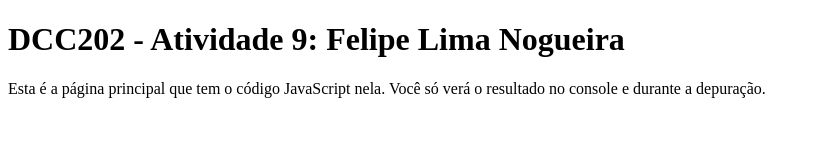
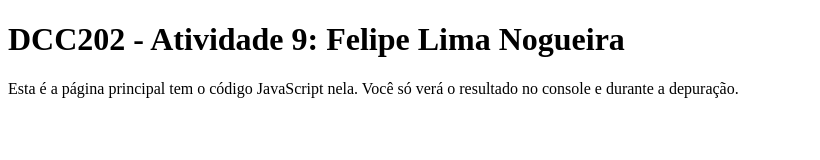
Before and after one commit to ufjf-dcc202/ufjf-dcc202-2023-3-b-atv9-FelipeUFJF05, a website: page index.html in a window 1280 px wide. Shown: the whole page, without its empty margins (0-820 px from the left). Drawn offline with Linux system fonts and the light colour scheme.

Commit message:
corrige o parágrafo de index.html

```diff
--- a/index.html
+++ b/index.html
@@ -11,7 +11,7 @@
 
     <main>
         <h1>DCC202 - Atividade 9: Felipe Lima Nogueira</h1>
-        <p>Esta é a página principal que tem o código JavaScript nela. Você só verá o resultado no console e durante a depuração.</p>
+        <p>Esta é a página principal tem o código JavaScript nela. Você só verá o resultado no console e durante a depuração.</p>
     </main>
 
     <script>
```
